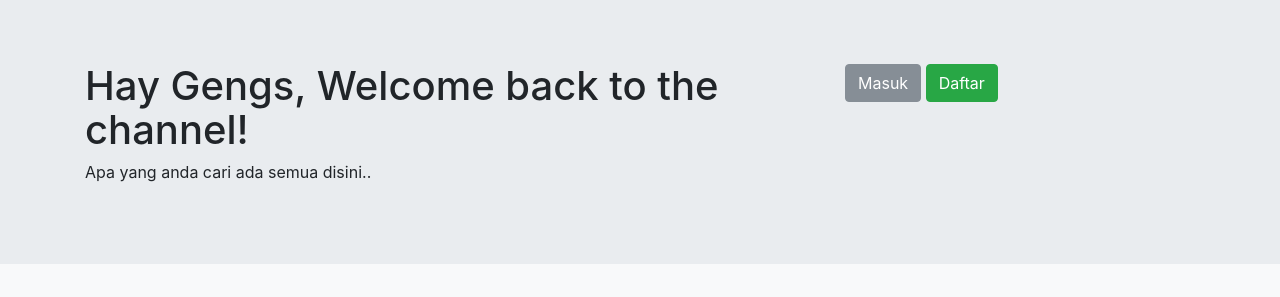
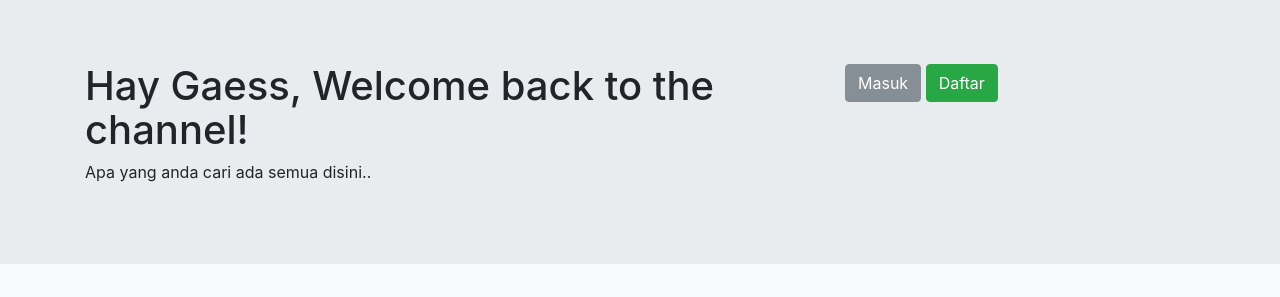
Before and after one commit to farman17/sosmed, a PHP site: page / in a window 1280 px wide. Shown: the top 297 px of the page. Run offline with PHP 8.4, Linux system fonts and the light colour scheme.

Commit message:
update index.php - mengganti kata gengs dgn gaes

```diff
--- a/index.php
+++ b/index.php
@@ -14,7 +14,7 @@
             <div class="container">
                 <div class="row">
                     <div class="col-md-8">
-                        <h1>Hay Gengs, Welcome back to the channel!</h1>
+                        <h1>Hay Gaess, Welcome back to the channel!</h1>
                         <p>Apa yang anda cari ada semua disini..</p>
                     </div>
                     <div class="col-md-4">
```
